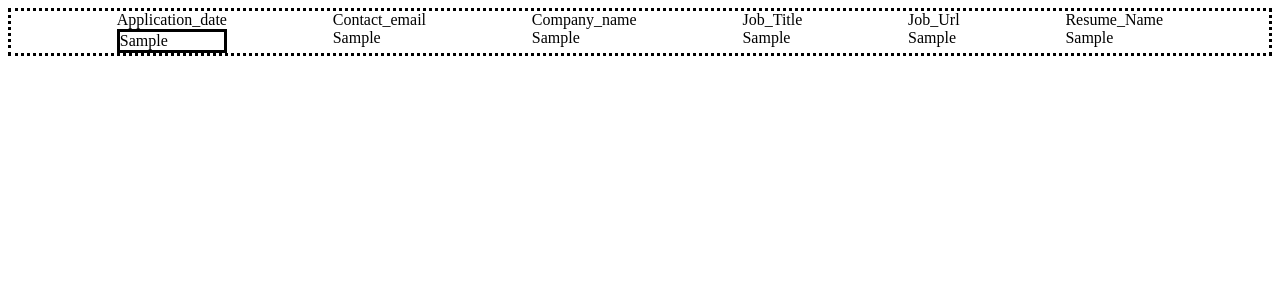
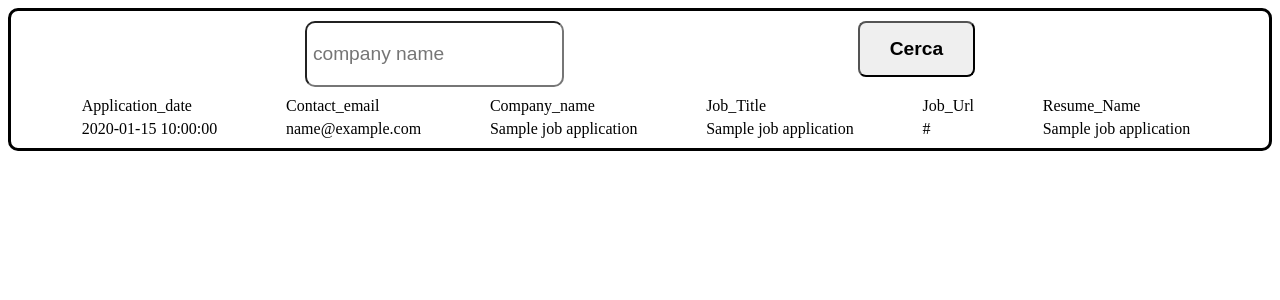
Before and after one commit to Alex478169/JWT-App, a Flask app: page /candidature in a window 1280 px wide. Shown: the top 300 px of the page. Run offline with Flask 3, Linux system fonts and the light colour scheme; a database or web service that is not in the repository returns one stand-in record (values such as "Sample title"); some libraries are stand-ins or nearby versions.

Commit message:
update of job application's table functions

```diff
--- a/script/dbOperations.py
+++ b/script/dbOperations.py
@@ -1,4 +1,5 @@
 import psycopg2
+import pandas as pd
 
 def viewDataTable(config, table: str):
     try:
@@ -33,7 +34,7 @@ def showValues(config, column: str):
         # connecting to the PostgreSQL server
         with psycopg2.connect(**config) as conn:
             cur = conn.cursor()
-            cur.execute("select %s from job_application;", column)
+            cur.execute(f"select {column} from job_application;")
             rows = cur.fetchall()
             return rows
     except (psycopg2.DatabaseError, Exception) as error:
@@ -76,3 +77,49 @@ def compareValues(config, username:str, password:str):
 
     except (psycopg2.DatabaseError, Exception) as error:
         return str(error)
+
+def fromCSVToSQL(config, file: str, table:str):
+    df = pd.read_csv(file)
+    #modifica il contenuto di una cella su una riga esatta (tipo query di UPDATE)
+    df.loc[df["Application Date"] == "9/9/24, 8:21 AM", "Company Name"] = "Tecne - Gruppo Autostrade per Italia"
+    df.to_csv(file)
+    insertQueries=[]
+
+        #itera sulle righe
+    for _,row in df.iterrows():
+        application_date = row["Application Date"].replace("'", "''")
+        contact_email = row["Contact Email"].replace("'", "''")
+        company_name = row["Company Name"].replace("'", "''")
+        job_title = row["Job Title"].replace("'", "''")
+        job_url = row["Job Url"].replace("'", "''")
+        resume_name = row["Resume Name"].replace("'", "''")
+        print(application_date)
+
+        sqlInsert = f"INSERT INTO {table}(application_date, contact_email, company_name, job_title, job_url, resume_name) VALUES ('{application_date}', '{contact_email}', '{company_name}', '{job_title}', '{job_url}', '{resume_name}');"
+        insertQueries.append(sqlInsert)
+        try:
+            with psycopg2.connect(**config) as conn:
+                cur = conn.cursor()
+                for sql in insertQueries:
+                    cur.execute(sql)
+                    conn.commit()
+        except (psycopg2.DatabaseError, Exception) as error:
+            return str(error)
+    return "tutto è andato buon fine"
+
+def searchSomething(config, company:str):
+    try:
+        # connecting to the PostgreSQL server
+        with psycopg2.connect(**config) as conn:
+            #creazione di un cursore
+            cur = conn.cursor()
+
+            #esecuzione di una query che trova la password dell'utente richiesto
+            cur.execute(f"select distinct * from job_application where company_name='{company}';")
+            #e prende il valore
+            value = cur.fetchone()
+            print(value)
+            return value
+    except (psycopg2.DatabaseError, Exception) as error:
+        return str(error)
+    return "hai cercato qualcosa"
--- a/script/main.py
+++ b/script/main.py
@@ -1,7 +1,8 @@
 from flask import Flask, render_template, request, url_for
-from dbOperations import connect, showValues, insertValues, compareValues
+from dbOperations import connect, showValues, insertValues, compareValues, fromCSVToSQL, viewDataTable, searchSomething
 from config import load_config
 import psycopg2
+import pandas as pd
 
 #potrei creare un sito web in cui viene usato il jwt token per accedere al sito e fare poi cose
 
@@ -43,19 +44,34 @@ def home():
 def candidatureOptions():
     return render_template("options.html")
 
-@app.route("/candidature")
+@app.route("/candidature", methods=["GET"])
 def candidature():
+    file = "/home/ale/Downloads/Jobs/Job_Applications.csv"
+    table = "job_application"
+
+    company=request.form.get("company")
+    email=request.form.get("email")
+
+    if request.method == "GET":
+        searchSomething(config, company)
+
+    applicationDates= showValues(config, "application_date")
+    contactsEmail = showValues(config, "contact_email")
+    companyNames = showValues(config, "company_name")
+    jobtitles = showValues(config, "job_title")
+    urlJobs = showValues(config, "job_url")
+    resumeNames = showValues(config, "resume_name")
+
+    print(applicationDates)
     try:
-        with psycopg2.connect(**config) as conn:
-            applicationDates=showValues(config, "application_date")
-            contactsEmail = showValues(config, "contact_email")
-            companyNames = showValues(config, "company_name")
-            jobtitles = showValues(config, "job_title")
-            urlJobs = showValues(config, "job_url")
-            resumeNames = showValues(config, "resume_name")
+        if viewDataTable(config, "job_application") is not None:
+            pass
+        else:
+            fromCSVToSQL()
+            return render_template("tabellaCandidature.html", applicationDates=applicationDates, contactsEmail=contactsEmail, companyNames=companyNames, jobtitles=jobtitles, urlJobs=urlJobs, resumeNames=resumeNames)
     except (psycopg2.DatabaseError, Exception) as error:
-        print(error)
-    #Io penso che
+        return str(error)
+
     return render_template("tabellaCandidature.html", applicationDates=applicationDates, contactsEmail=contactsEmail, companyNames=companyNames, jobtitles=jobtitles, urlJobs=urlJobs, resumeNames=resumeNames)
 
 if __name__ == "__main__":
--- a/script/static/styles/styles.css
+++ b/script/static/styles/styles.css
@@ -22,9 +22,11 @@ input {
     padding-top: 10px;
     padding-bottom: 10px;
     padding-left: 6px;
-    font-size: large;
+    font-size: larger;
     border-radius: 10px;
-    border: none
+    margin-top: 10px;
+    margin-bottom: 10 px;
+
 }
 
 p {
--- a/script/templates/tabellaCandidature.html
+++ b/script/templates/tabellaCandidature.html
@@ -3,60 +3,69 @@
 <head>
     <meta charset="UTF-8">
     <meta name="viewport" content="width=device-width, initial-scale=1.0">
+    <link rel="stylesheet" href="{{ url_for('static', filename='/styles/styles.css') }}">
     <title>candidature</title>
 </head>
 <body>
-    <div style="display: flex; flex-direction: column;">
+    <div style="display: flex; flex-direction: column; border-radius: 10px; border-style: solid;">
+        <form action="/candidature" method="get">
+            <div style="display: flex; flex-direction: row; justify-content: space-evenly;">
+                <input type="text" name="company" placeholder="company name">
+                <button type="submit">Cerca</button>
+            </div>
+            </form>
+
         <!--campi della tabella-->
-        <div style="justify-content: space-evenly; display: flex; flex-direction: row; border-color: black; border-style: dotted;">
+        <div style="justify-content: space-evenly; display: flex; flex-direction: row; padding: 10px;">
             <!--prima colonna-->
-            <div style="display: flex; flex-direction: column;">
+            <div style="display: flex; flex-direction: column; margin-right: 8px;">
                 <div>Application_date</div>
                 <!--primo campo-->
+
             {% for AppDate in applicationDates %}
-            <div style="border-style: solid;">{{ AppDate[0] }}</div>
+            <div style="margin-top: 5px;">{{ AppDate[0] }}</div>
             {% endfor %}
             </div>
 
             <!--seconda colonna-->
-            <div style="display: flex; flex-direction: column;">
+            <div style="display: flex; flex-direction: column; margin-right: 8px;">
                 <div >Contact_email</div>
                 <!--secondo campo-->
                 {%for ContEmail in contactsEmail%}
-                <div>{{ ContEmail[0] }}</div>
+                <div style="margin-top: 5px;">{{ ContEmail[0] }}</div>
                 {%endfor%}
             </div>
 
             <!--terza colonna-->
-            <div style="display: flex; flex-direction: column;">
+            <div style="display: flex; flex-direction: column; margin-right: 8px;">
                 <div>Company_name</div>
                 <!--terzo campo-->
                 {%for CompName in companyNames%}
-                <div>{{ CompName[0] }}</div>
+                <div style="margin-top: 5px;">{{ CompName[0] }}</div>
                 {%endfor%}
             </div>
 
-            <div style="display: flex; flex-direction: column;">
+            <div style="display: flex; flex-direction: column; margin-right: 8px;">
                 <div >Job_Title</div>
                 <!--quarto campo-->
                 {% for JobTitle in jobtitles %}
-                <div>{{ JobTitle[0] }}</div>
+                <div style="margin-top: 5px;">{{ JobTitle[0] }}</div>
                 {% endfor %}
             </div>
 
-            <div style="display: flex; flex-direction: column;">
+            <div style="display: flex; flex-direction: column; margin-right: 8px;">
                 <div >Job_Url</div>
                 <!--quinto campo-->
                 {% for JobUrl in urlJobs %}
-                <div>{{ JobUrl[0] }}</div>
+                <div style="margin-top: 5px;">{{ JobUrl[0] }}</div>
                 {% endfor %}
             </div>
 
-            <div style="display: flex; flex-direction: column;">
+            <div style="display: flex; flex-direction: column; margin-right: 8px;">
                 <div >Resume_Name</div>
                 <!--sesto campo-->
                 {% for ResName in resumeNames%}
-                <div>{{ ResName[0] }}</div>
+                <div style="margin-top: 5px;">{{ ResName[0] }}</div>
                 {% endfor %}
             </div>
         </div>
```
Also changed, not shown: 2 other files.
